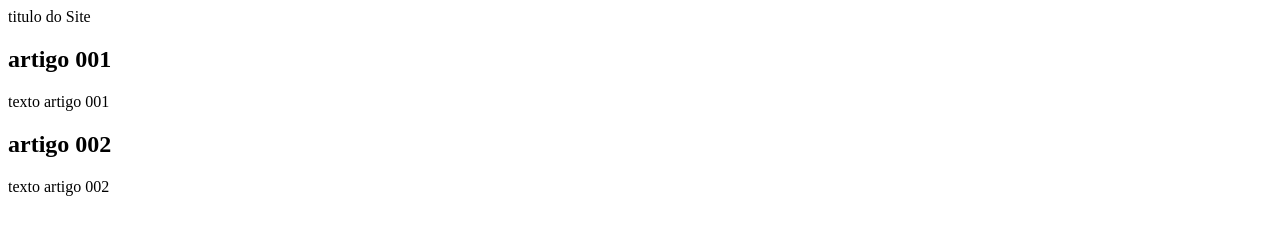
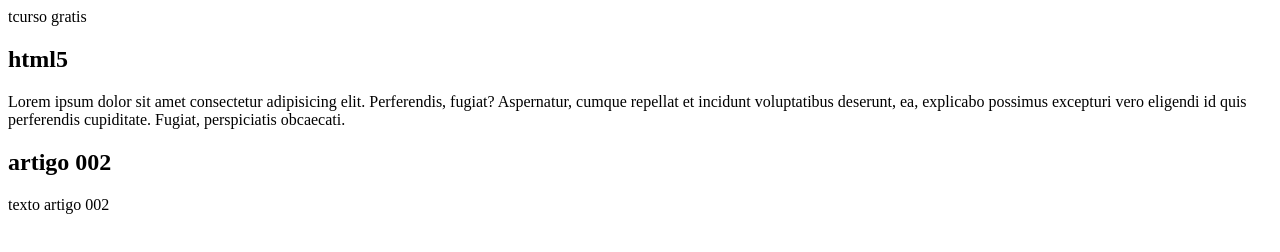
Before and after one commit to felipe080808/projeto-site, a plain HTML site: page index.html in a window 1280 px wide. Drawn offline with Linux system fonts and the light colour scheme.

Commit message:
comecei a escrever

```diff
--- a/index.html
+++ b/index.html
@@ -10,12 +10,12 @@
 
     <main>
         <header>
-            titulo do Site
+            tcurso gratis
 
         </header>
         <article>
-            <h2> artigo 001</h2>
-            <p>texto artigo 001</p>
+            <h2> html5</h2>
+            <p>Lorem ipsum dolor sit amet consectetur adipisicing elit. Perferendis, fugiat? Aspernatur, cumque repellat et incidunt voluptatibus deserunt, ea, explicabo possimus excepturi vero eligendi id quis perferendis cupiditate. Fugiat, perspiciatis obcaecati.</p>
         </article>
         <article>
             <h2> artigo 002</h2>
```
